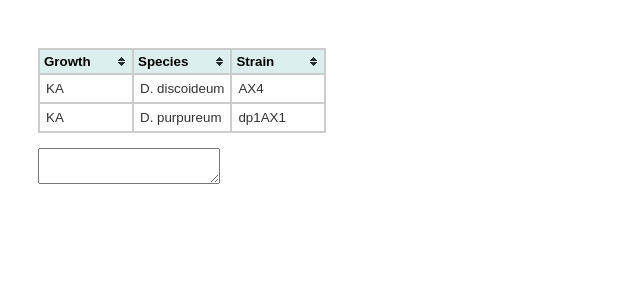
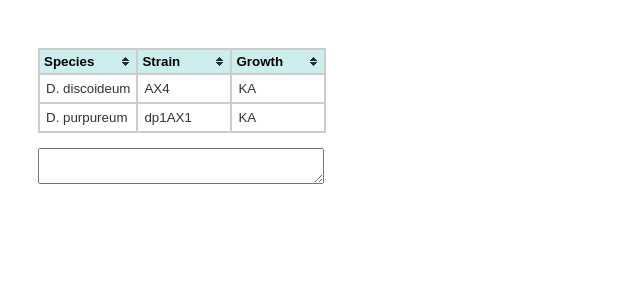
Before and after one commit to lukaw3d/dictyexpress, a Django app: page /geneSelection.html in a window 1280 px wide. Shown: the top 300 px of the page, without its empty margins (0-640 px from the left). Run offline with Django 3.2, Linux system fonts and the light colour scheme.

Commit message:
Corrected table columns distribution

```diff
--- a/dicty/static/dicty/DictyTable.js
+++ b/dicty/static/dicty/DictyTable.js
@@ -13,6 +13,8 @@ function DictyTable($scope) {
 	];
 	$scope.sortBy = 'strain';
 	$scope.reverseSort = false;
+
+	$scope.sortHeaders = ["species","strain","growth"];
 
 	$scope.setSortBy = function(hdr, event){
 		$scope.sortBy=hdr;
--- a/dicty/static/dicty/style/geneSelectionStyle.css
+++ b/dicty/static/dicty/style/geneSelectionStyle.css
@@ -1,7 +1,9 @@
 body{
 	padding: 30px;
 }
-
+textArea {
+	width: 280px;
+}
 table {
 	font-family:arial;
 	border: 1px solid #ccc;
@@ -15,7 +17,7 @@ table td, table th{
 	border-collapse: collapse;
 }
 table thead tr th, table tfoot tr th {
-	background-color: #dee;
+	background-color: #cee;
 	font-size: 10pt;
 	text-transform: capitalize;
 	padding: 4px;
--- a/dicty/templates/dicty/geneSelection.html
+++ b/dicty/templates/dicty/geneSelection.html
@@ -15,14 +15,14 @@
 		<table class="tablesorter" ng-controller="DictyTable">
 			<thead>
 				<tr>
-					<th ng-class="sortHeader" ng-repeat="(hdr, val) in experiment[0]" ng-click="setSortBy(hdr, $event);">
+					<th ng-class="sortHeader" ng-repeat="hdr in sortHeaders" ng-click="setSortBy(hdr, $event);">
 						{{hdr}}
 					</th>
 				</tr>
 			</thead>
 			<tbody>
 				<tr class="expRow" ng-repeat="expRow in experiment | orderBy:getSortBy():getReverseSort()" ng-click="selectRow(expRow, $event)">
-					<td ng-repeat="(hdr, val) in expRow">{{val}}</td>
+					<td ng-repeat="hdr in sortHeaders">{{expRow[hdr]}}</td>
 				</tr>
 			</tbody>
 		</table>
```
Also changed, not shown: tests/project/settings.py (+2 -0 lines).
